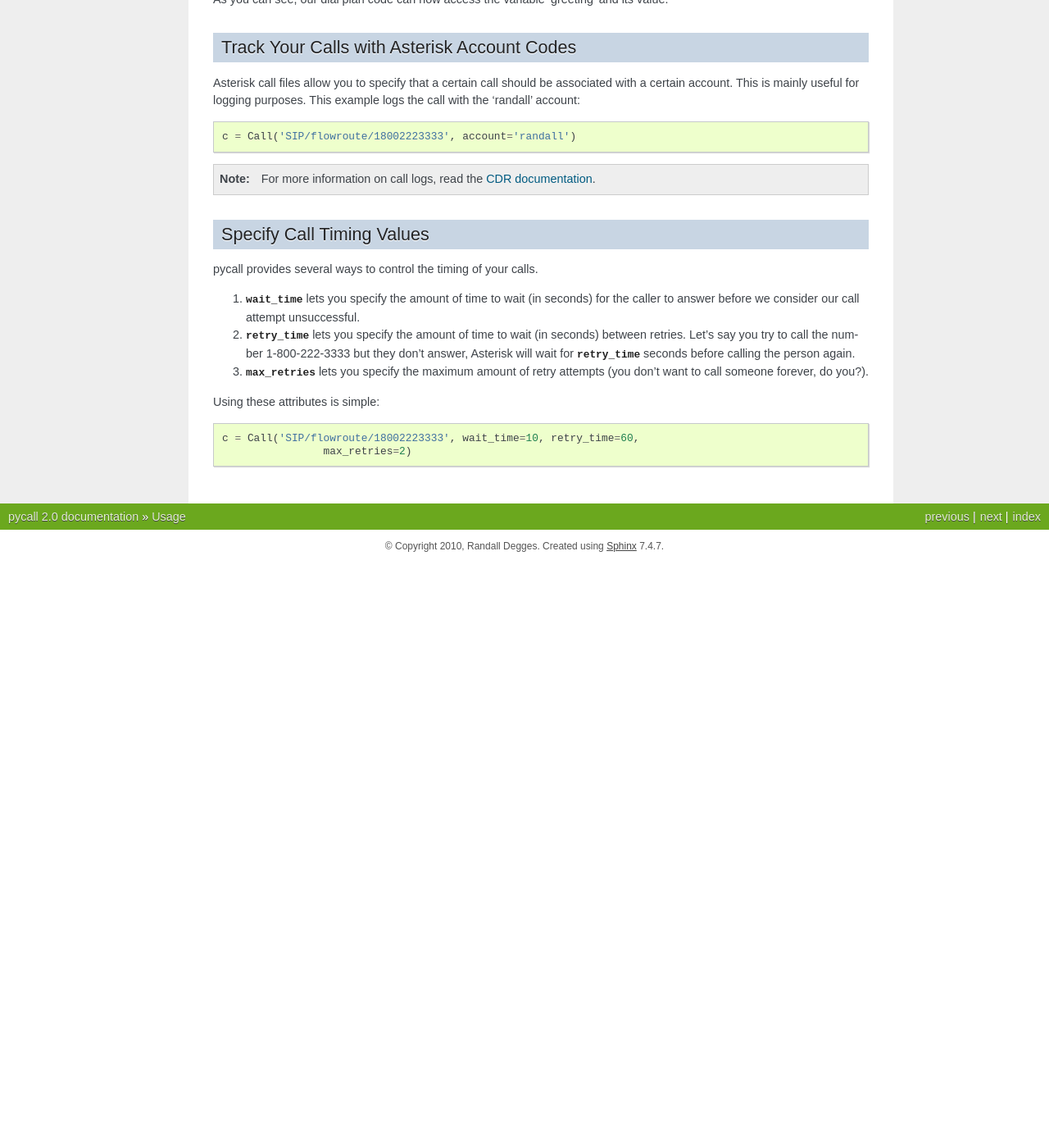
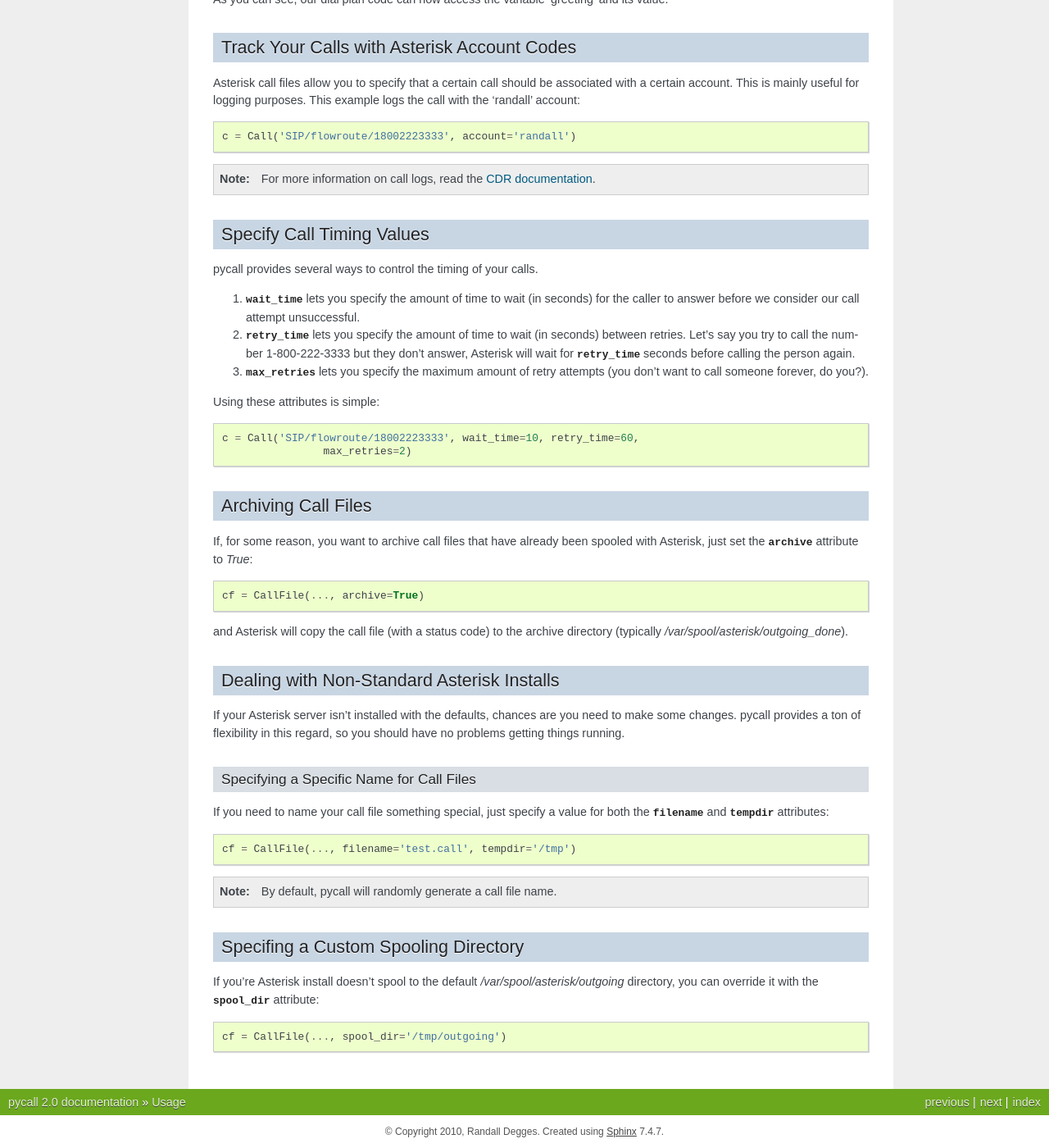
Before and after one commit to rdegges/pycall, a Sphinx documentation site: the page built from docs/usage.rst, in a window 1280 px wide and 1400 px high, scrolled down 3832 px. Shown: the whole window at 82% size. Built offline with Sphinx 7.4.7, drawn with Linux system fonts in a browser that asks for light colours; before the commit the page ends 4518 px from its top, so only the background shows below that; some of the changed text lies outside the part shown.

Commit message:
Adding docs for archive.

```diff
--- a/docs/usage.rst
+++ b/docs/usage.rst
@@ -290,3 +290,46 @@ Using these attributes is simple: ::
 
 	c = Call('SIP/flowroute/18002223333', wait_time=10, retry_time=60,
 			max_retries=2)
+
+
+Archiving Call Files
+--------------------
+
+If, for some reason, you want to archive call files that have already been
+spooled with Asterisk, just set the :attr:`~pycall.CallFile.archive` attribute
+to `True`: ::
+
+	cf = CallFile(..., archive=True)
+
+and Asterisk will copy the call file (with a status code) to the archive
+directory (typically `/var/spool/asterisk/outgoing_done`).
+
+
+Dealing with Non-Standard Asterisk Installs
+-------------------------------------------
+
+If your Asterisk server isn't installed with the defaults, chances are you need
+to make some changes. pycall provides a ton of flexibility in this regard, so
+you should have no problems getting things running.
+
+Specifying a Specific Name for Call Files
+*****************************************
+
+If you need to name your call file something special, just specify a value for
+both the :attr:`~pycall.CallFile.filename` and :attr:`~pycall.CallFile.tempdir`
+attributes: ::
+
+	cf = CallFile(..., filename='test.call', tempdir='/tmp')
+
+.. note::
+
+	By default, pycall will randomly generate a call file name.
+
+Specifing a Custom Spooling Directory
+-------------------------------------
+
+If you're Asterisk install doesn't spool to the default
+`/var/spool/asterisk/outgoing` directory, you can override it with the
+:attr:`~pycall.CallFile.spool_dir` attribute: ::
+
+	cf = CallFile(..., spool_dir='/tmp/outgoing')
```
